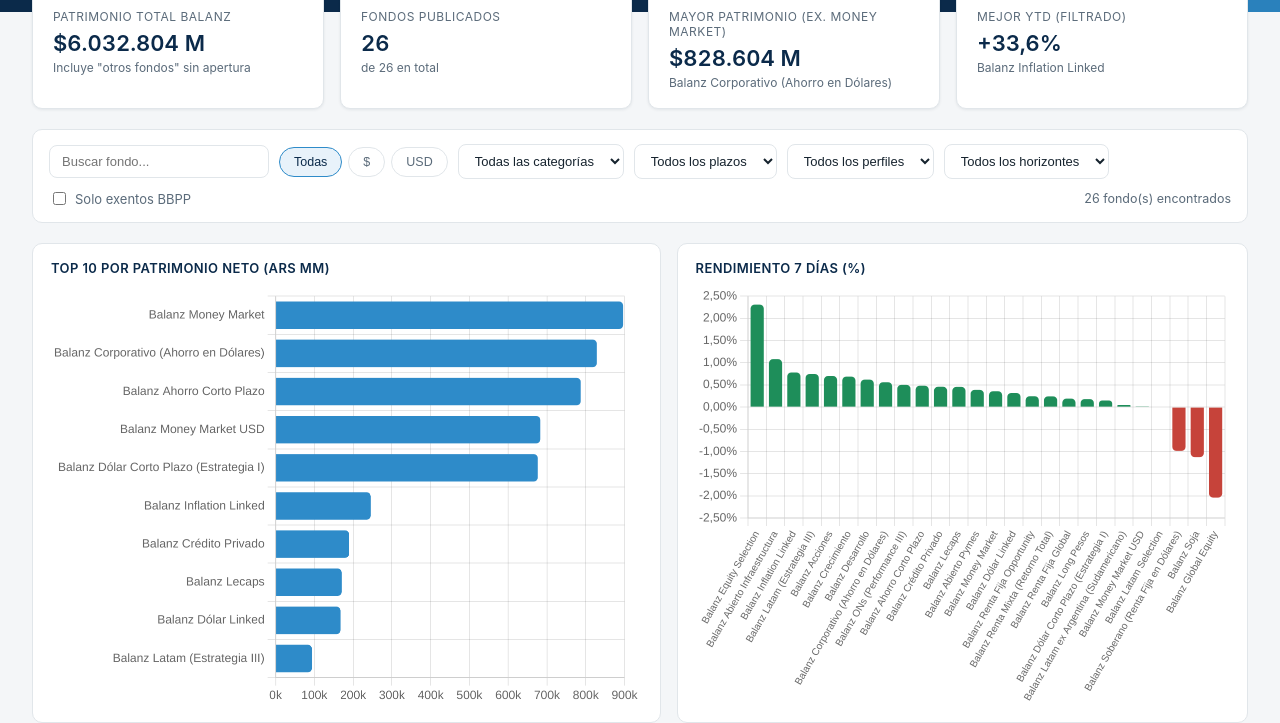
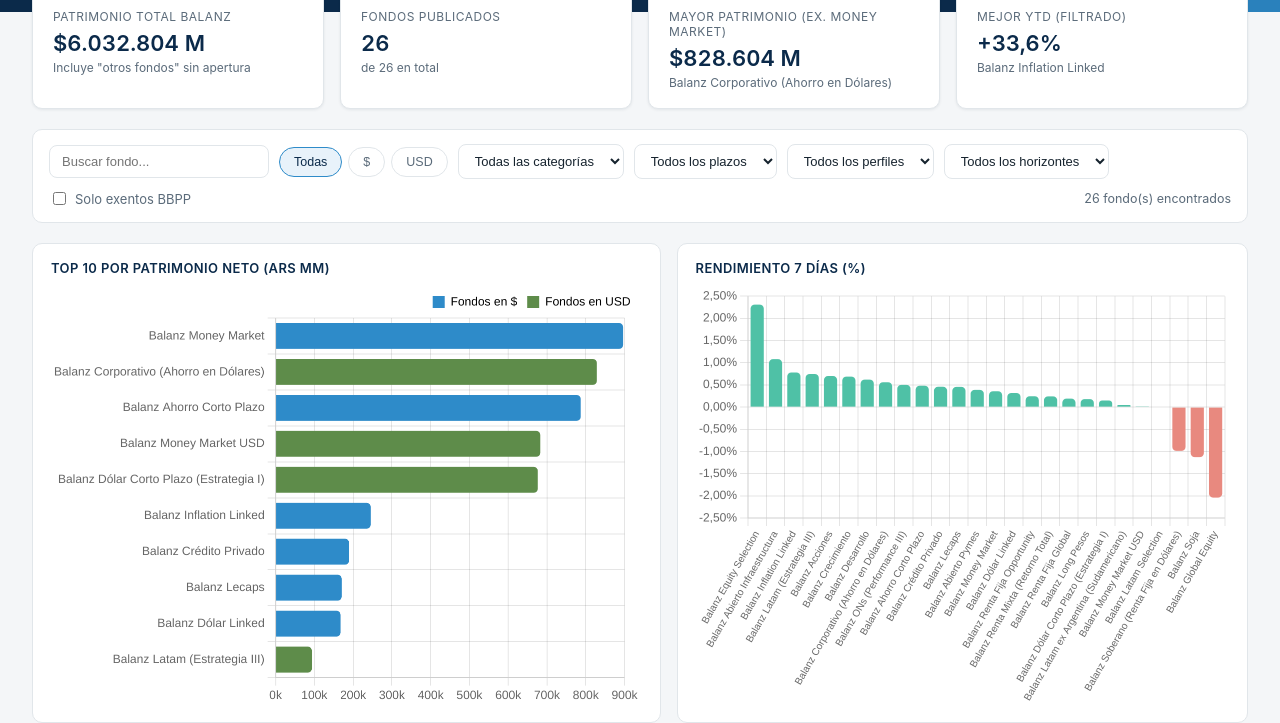
Before and after one commit to mfriedB/weekly-fondos-dashboard, a plain HTML site: page index.html in a window 1280 px wide. Shown: the part 96-819 px from the top of the page. Drawn offline with Linux system fonts and the light colour scheme; no server answers.

Commit message:
Add files via upload

```diff
--- a/index.html
+++ b/index.html
@@ -1425,6 +1425,37 @@ function renderKPIs(rows){
 }
 
 /* ============== Gráficos ============== */
+/* Paleta de los gráficos (solo barras; el texto de la tabla sigue usando
+   --pos / --neg, más oscuros, para que se lea bien sobre blanco).
+   - Rendimiento 7d: verde agua y rojo coral, más suaves que los originales
+     (#1E8E5A / #C6433A) para que las semanas negativas no se vean alarmantes.
+   - Top 10: los fondos en dólares van en verde "billete", un verde oliva
+     hacia el amarillo, bien separado en tono del verde agua de al lado. */
+const COLOR_REND_POS = "#4FC1A6";   // verde agua
+const COLOR_REND_NEG = "#E8897F";   // rojo coral suave
+const COLOR_PN_ARS   = "#2E8BC9";   // azul Balanz (fondos en $)
+const COLOR_PN_USD   = "#5E8C4A";   // verde billete de dólar (fondos en USD)
+
+function colorRend(v){ return v >= 0 ? COLOR_REND_POS : COLOR_REND_NEG; }
+function colorPN(f){ return f.moneda === "USD" ? COLOR_PN_USD : COLOR_PN_ARS; }
+
+/* Leyenda del Top 10: solo cuando conviven fondos en $ y en USD (si el
+   filtro deja una sola moneda, el color no necesita explicación). */
+function leyendaTop10(top10, F){
+  const hayARS = top10.some(f=>f.moneda !== "USD"), hayUSD = top10.some(f=>f.moneda === "USD");
+  return {
+    display: hayARS && hayUSD,
+    position: "top", align: "end",
+    onClick: null,
+    labels: {
+      boxWidth: 12, boxHeight: 12, font:{size:F},
+      generateLabels: ()=>[
+        {text:"Fondos en $",   fillStyle:COLOR_PN_ARS, strokeStyle:COLOR_PN_ARS, lineWidth:0},
+        {text:"Fondos en USD", fillStyle:COLOR_PN_USD, strokeStyle:COLOR_PN_USD, lineWidth:0}
+      ]
+    }
+  };
+}
 function renderCharts(rows){
   const isMobile = window.innerWidth < 640;
   const top10 = rows.slice().sort((a,b)=>b.pn-a.pn).slice(0,10);
@@ -1436,14 +1467,14 @@ function renderCharts(rows){
     type:"bar",
     data:{
       labels: top10.map(f=>f.nombre),
-      datasets:[{ data: top10.map(f=>pnVista(f.pn, usd)), backgroundColor:"#2E8BC9", borderRadius:4 }]
+      datasets:[{ data: top10.map(f=>pnVista(f.pn, usd)), backgroundColor: top10.map(colorPN), borderRadius:4 }]
     },
     options:{
       indexAxis:"y",
       responsive:true,
       maintainAspectRatio:false,
       devicePixelRatio: Math.max(window.devicePixelRatio || 1, 2),
-      plugins:{legend:{display:false}, tooltip:{callbacks:{ label:(ctx)=>fmtMMVista(ctx.parsed.x, usd) }}},
+      plugins:{legend:leyendaTop10(top10, isMobile?10:12), tooltip:{callbacks:{ label:(ctx)=>fmtMMVista(ctx.parsed.x, usd) }}},
       scales:{ x:{ticks:{callback:v=>tickPN(v, usd), font:{size:isMobile?9:12}}}, y:{ticks:{font:{size:isMobile?9:12}}} }
     }
   });
@@ -1455,7 +1486,7 @@ function renderCharts(rows){
     type:"bar",
     data:{
       labels: sorted.map(f=>f.nombre),
-      datasets:[{ data: sorted.map(f=>f.r7d), backgroundColor: sorted.map(f=> f.r7d>=0 ? "#1E8E5A" : "#C6433A"), borderRadius:4 }]
+      datasets:[{ data: sorted.map(f=>f.r7d), backgroundColor: sorted.map(f=> colorRend(f.r7d)), borderRadius:4 }]
     },
     options:{
       responsive:true,
@@ -1506,10 +1537,10 @@ function cfgTop10(rows, F){
   return {
     type:"bar",
     data:{ labels: top10.map(f=>f.nombre),
-           datasets:[{ data: top10.map(f=>pnVista(f.pn, usd)), backgroundColor:"#2E8BC9", borderRadius:5 }] },
+           datasets:[{ data: top10.map(f=>pnVista(f.pn, usd)), backgroundColor: top10.map(colorPN), borderRadius:5 }] },
     options:{
       indexAxis:"y", responsive:false, animation:false,
-      plugins:{legend:{display:false}, tooltip:{enabled:false}},
+      plugins:{legend:leyendaTop10(top10, F), tooltip:{enabled:false}},
       layout:{padding:{top:4, right:18, bottom:2, left:2}},
       scales:{
         x:{ ticks:{ callback:v=>tickPN(v, usd), font:{size:F} }, grid:{color:"#EEF1F4"} },
@@ -1525,7 +1556,7 @@ function cfgRend(rows, F, Fx){
     type:"bar",
     data:{ labels: sorted.map(f=>f.nombre),
            datasets:[{ data: sorted.map(f=>f.r7d),
-                       backgroundColor: sorted.map(f=> f.r7d>=0 ? "#1E8E5A" : "#C6433A"),
+                       backgroundColor: sorted.map(f=> colorRend(f.r7d)),
                        borderRadius:4 }] },
     options:{
       responsive:false, animation:false,
```
